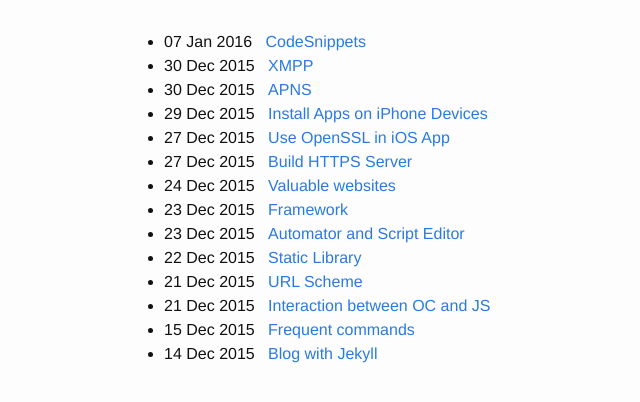
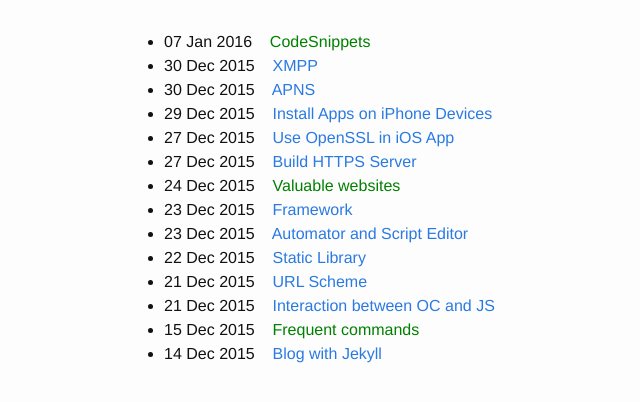
Before and after one commit to GeekRRK/GeekRRK.github.io, a Jekyll site: the page built from blog.html, in a window 1280 px wide. Shown: the top 402 px of the page, without its empty margins (136-776 px from the left). Built offline with Jekyll 4.4.1, drawn with Linux system fonts in a browser that asks for light colours; Markdown is read by kramdown in place of the engine named in the settings.

Commit message:
Update the style of content of blog

```diff
--- a/_sass/_base.scss
+++ b/_sass/_base.scss
@@ -111,6 +111,28 @@
 a.anchor:active {
 color:#111111;
 text-decoration:none;
+}
+
+//Frequent Links
+a.Frequent:link {
+    color: green;
+    background-color: transparent;
+    text-decoration: none;
+}
+a.Frequent:visited {
+    color: red;
+    background-color: transparent;
+    text-decoration: none;
+}
+a.Frequent:hover {
+    color: black;
+    background-color: transparent;
+    text-decoration: underline;
+}
+a.Frequent:active {
+    color: pink;
+    background-color: transparent;
+    text-decoration: underline;
 }
 
 //ScrollToTopBtn
--- a/blog.html
+++ b/blog.html
@@ -6,7 +6,12 @@
 <ul>
     {% for post in site.posts %}
     <li>
-        {{ post.date | date_to_string }}&nbsp;&nbsp;&nbsp;<a href="{{ site.baseurl }}{{ post.url }}">{{ post.title }}</a>
+      {{ post.date | date_to_string }}&nbsp;&nbsp;&nbsp;
+      {% if post.title == 'Frequent commands' or post.title == 'CodeSnippets' or post.title == 'Valuable websites' %}
+          <a class="Frequent" href="{{ site.baseurl }}{{ post.url }}">{{ post.title }}</a>
+      {% else %}
+          <a href="{{ site.baseurl }}{{ post.url }}">{{ post.title }}</a>
+      {% endif %}
     </li>
     {% endfor %}
 </ul>
```
